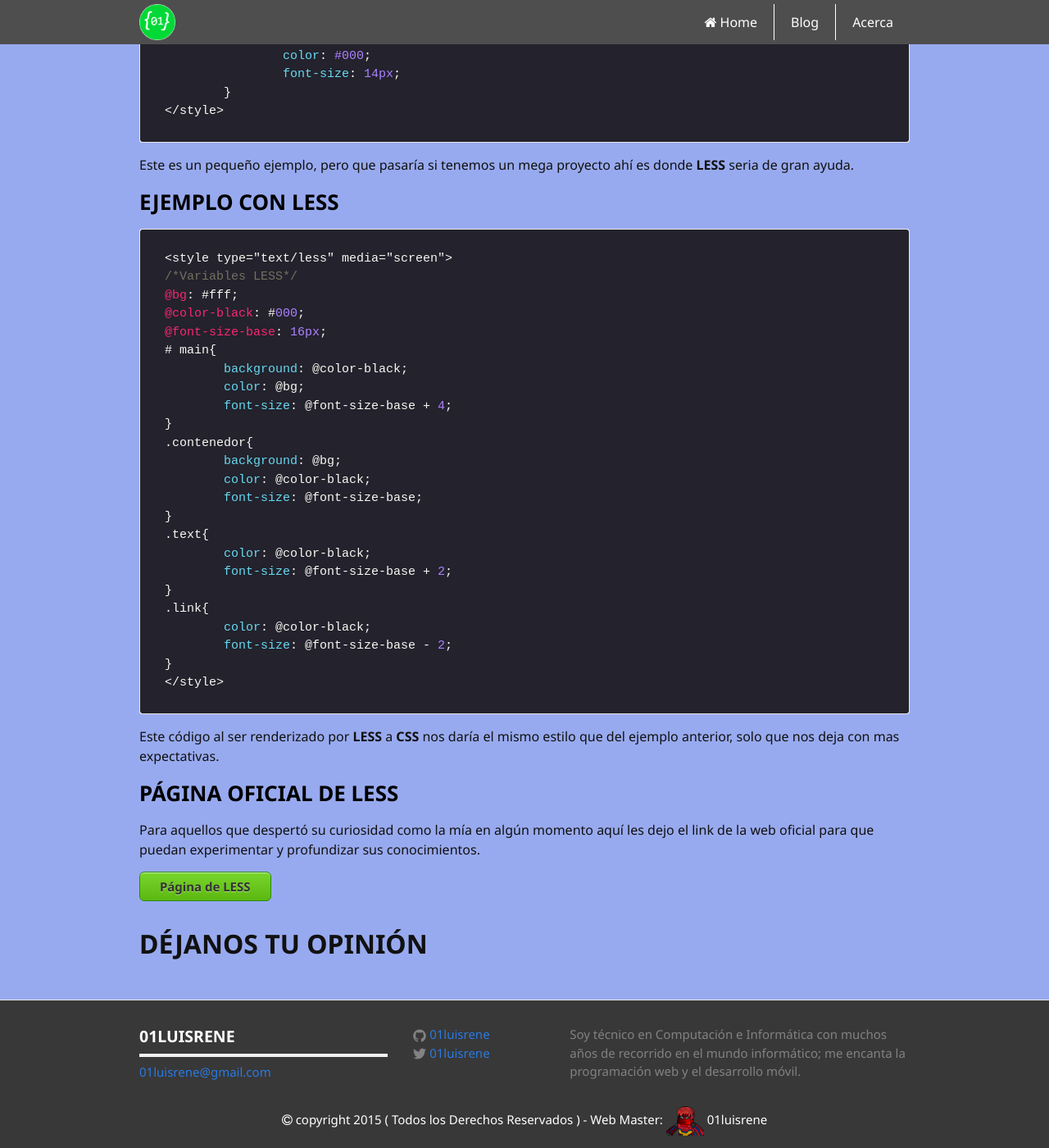
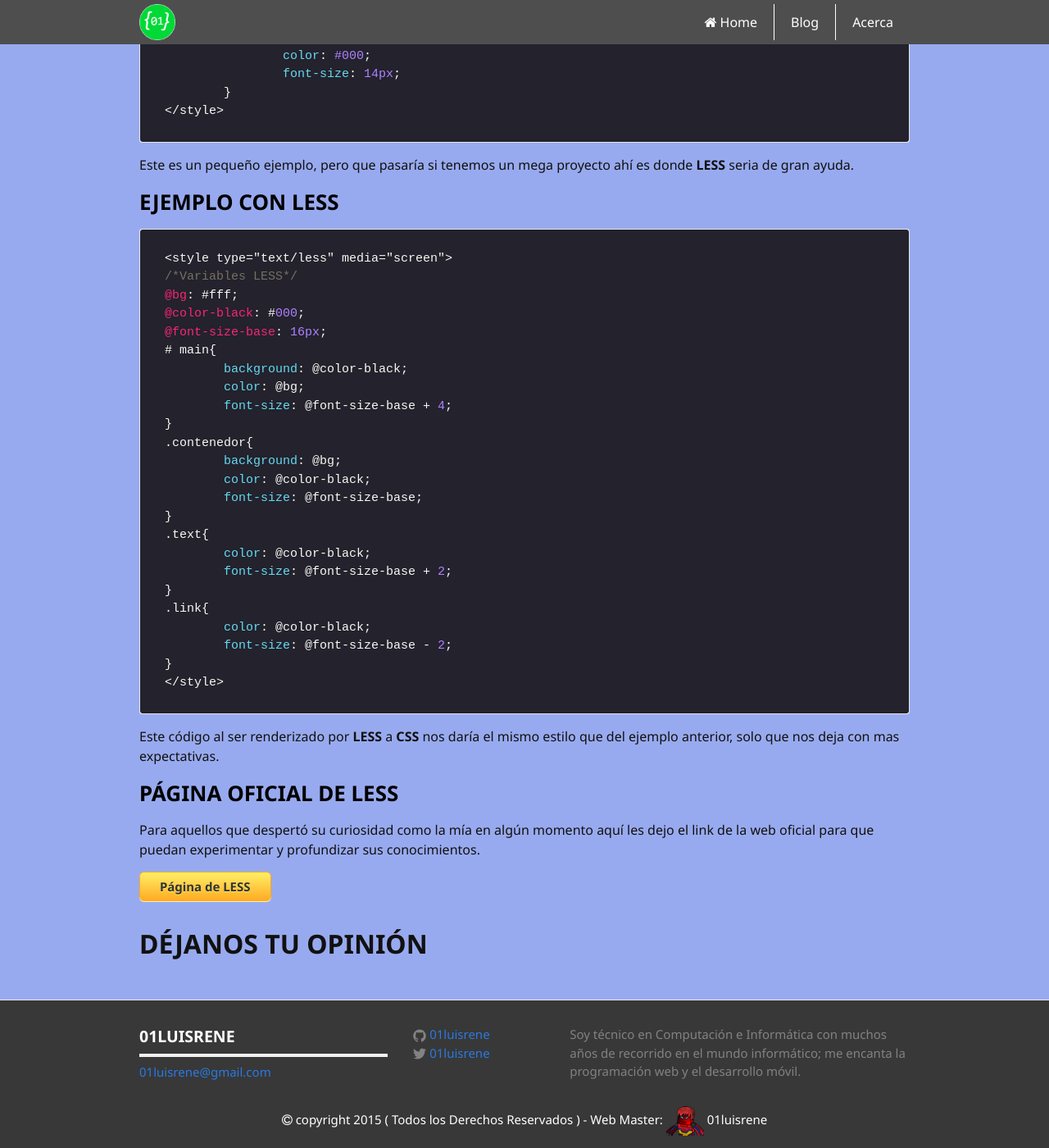
Before and after one commit to 01luisrene/Blog-Jekyll, a Jekyll site: the page built from _posts/2016-01-23-codear-con-less.md, in a window 1280 px wide and 1400 px high, scrolled down 761 px. Shown: the whole window at 82% size. Built offline with Jekyll 4.4.1, drawn with Linux system fonts in a browser that asks for light colours; nearby versions of some CDN libraries; comment, search, counter and statistics services are not loaded.

Commit message:
subiendo

```diff
--- a/_sass/_base.scss
+++ b/_sass/_base.scss
@@ -252,7 +252,7 @@ pre {
   padding:6px 24px;
   text-decoration:none;
 }
-.btn-message{
+.btn-link{
   -moz-box-shadow: 0px 1px 0px 0px #fff6af;
   -webkit-box-shadow: 0px 1px 0px 0px #fff6af;
   box-shadow: 0px 1px 0px 0px #fff6af;
@@ -282,7 +282,7 @@ pre {
   }
 }
 
-.btn-link {
+.btn-message {
   -moz-box-shadow:inset 0px 1px 0px 0px #caefab;
   -webkit-box-shadow:inset 0px 1px 0px 0px #caefab;
   box-shadow:inset 0px 1px 0px 0px #caefab;
--- a/blog/index.html
+++ b/blog/index.html
@@ -5,7 +5,7 @@ layout: default
 <div class="home">
 
   <ul class="post-list">
-    {% for post in site.posts limit:50 %}
+    {% for post in site.posts limit:15 %}
       <li>
         <span class="post-meta"><i class="fa fa-calendar-o"></i> {{ post.date | date: "%b %-d, %Y" }}</span>
         {% if post.photo_url %}
```
